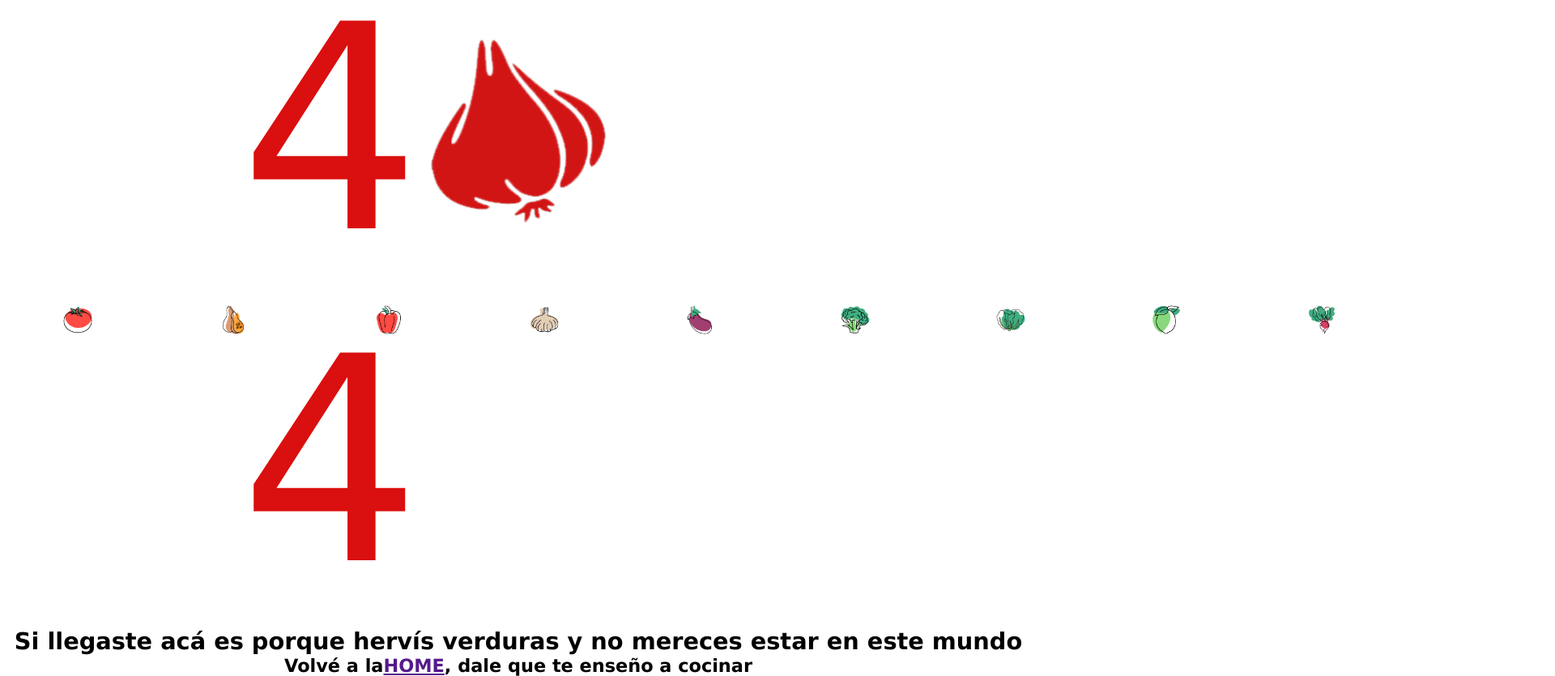
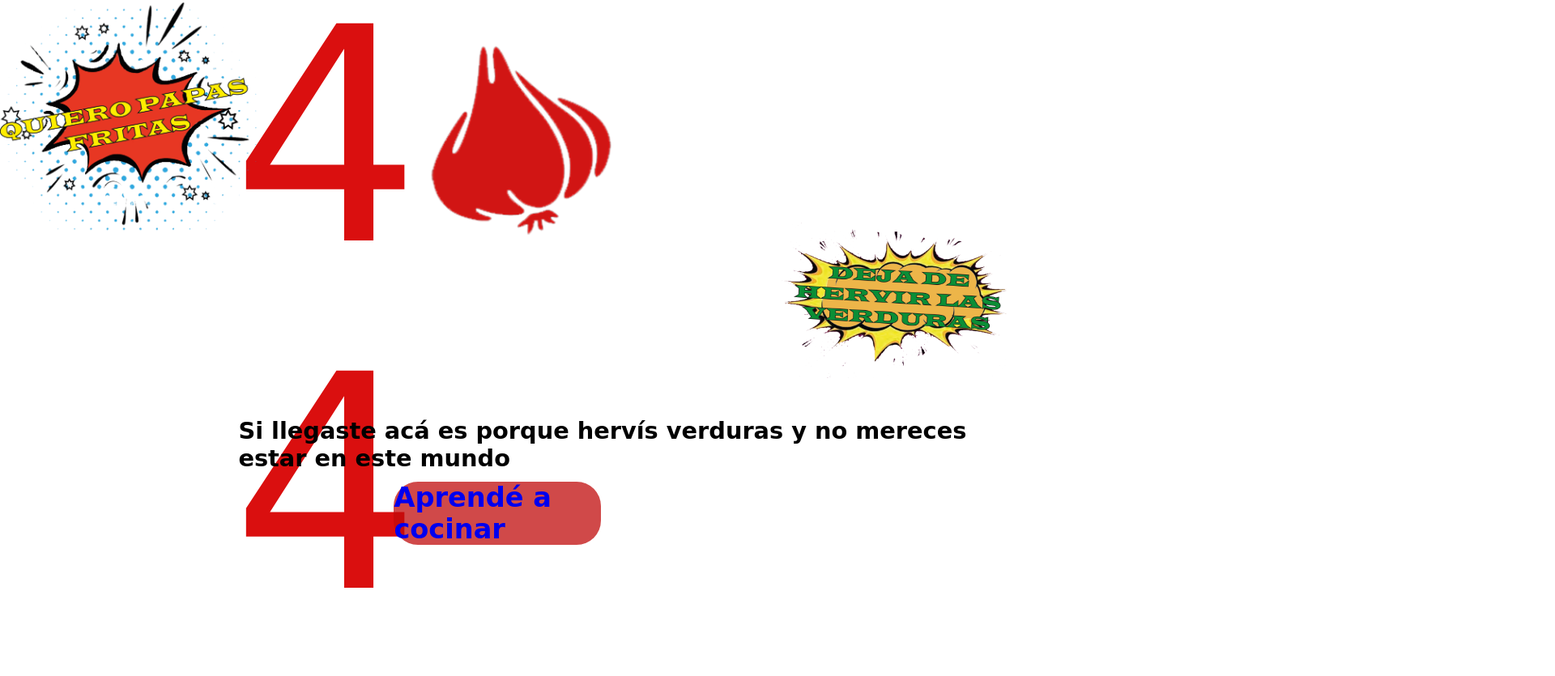
Before and after one commit to florenciasrael/error404, a plain HTML site: page index.html in a window 1280 px wide. Shown: the part 45-880 px from the top of the page at 81% size, 1920 px wide, since content can reach past the window. After the commit the page ends 858 px from the top, so only its background shows below. Drawn offline with Linux system fonts and the light colour scheme; a web font is replaced by a local one.

Commit message:
Add files via upload

```diff
--- a/index.html
+++ b/index.html
@@ -5,41 +5,28 @@
     <meta http-equiv="X-UA-Compatible" content="IE=edge">
     <meta name="viewport" content="width=device-width, initial-scale=1.0">
     <link rel="stylesheet" href="style.css">
+
+    <link rel="preconnect" href="https://fonts.googleapis.com">
+<link rel="preconnect" href="https://fonts.gstatic.com" crossorigin>
+<link href="https://fonts.googleapis.com/css2?family=Vibur&display=swap" rel="stylesheet">
     <title>ERROR 404</title>
 </head>
 <body>
     <div class="contenedor">
-        <div class="verduras">
-            <div class="img2">
-                <img src="tomato.png" alt="">
-                <img src="calabaza.png" alt="">
-                <img src="ajirojo.png" alt="">
-                <img src="ajo2.png" alt="">
-                <img src="berenjena.png" alt="">
-                <img src="brocoli.png" alt="">
-                <img src="lechuga.png" alt="">
-                <img src="lima.png" alt="">
-                <img src="remolacha.png" alt="">
-                <img src="zanahoria.png" alt="">
-                <img src="tomato.png" alt="">
-                <img src="calabaza.png" alt="">
-                <img src="ajirojo.png" alt="">
-                <img src="ajo2.png" alt="">
-                <img src="berenjena.png" alt="">
-                <img src="brocoli.png" alt="">
-                <img src="lechuga.png" alt="">
-                <img src="lima.png" alt="">
-                <img src="remolacha.png" alt="">
-                <img src="zanahoria.png" alt="">
-            </div>
-          </div>
-            <div class="txt">
-            <p> 4<img src="ajopaulina.png" alt="">4</p>
-            </div>
+        <div class="cartel1">
+            <img src="cartel1.png" alt="">
+        </div>
+        <div class="cartel2">
+            <img src="cartel2.png" alt="">
+        </div>
+
+        <div class="txt">
+        <p> 4<img class="ajo" src="ajopaulina.png" >4</p>
+        </div>
 
         <div class="txt2">
             <h1> Si llegaste acá es porque hervís verduras y no mereces estar en este mundo</h1>
-            <h2>Volvé a la  <a href="">HOME</a> , dale que te enseño a cocinar</h2>
+            <h2><a href="https://florenciasrael.github.io/bootstrap/#index.html">Aprendé a cocinar</a></h2>
         </div>
 
     </div>
--- a/style.css
+++ b/style.css
@@ -1,7 +1,8 @@
 * {
     margin: 0;
     padding: 0;
-    font-family: 'Lucida Sans', 'Lucida Sans Regular', 'Lucida Grande', 'Lucida Sans Unicode', Geneva, Verdana, sans-serif;
+    font-family:'Vibur', cursive;
+
 }
 
 .contenedor {
@@ -13,73 +14,71 @@
     align-items: center;
 }
 
-.contenedor img {
-    width: 1%;
+.txt {
+    color: rgb(218, 15, 15);
+    font-size: 2300%;
+    justify-content: center;
+}
+.txt .ajo {
+    width: 35%;
     margin: 0 auto;
     animation-name: ajo;
     animation-duration: 1s;
     animation-iteration-count: infinite;
 }
-.txt {
-    color: rgb(218, 15, 15);
-    font-size: 2200%;
-    justify-content: center;
-}
-.txt img {
-    width: 35%;
-}
 
 @keyframes ajo {
 
     0%{
-        transform: rotate(360deg);scale(1.2)
+        transform: rotate(360deg);
+    }
+}
+
+.cartel1 img {
+    width: 25%;
+}
+.contenedor .cartel1{
+    position: absolute;
+    animation-name: carteles;
+    animation-duration: 2s;
+    top: 6%;
+}
+.cartel2 img {
+    width: 90%;
+}
+.contenedor .cartel2 {
+    position: absolute;
+    left: 75%;
+    top: 40%;
+    animation-name: carteles;
+    animation-duration: 5s;
+}
+
+@keyframes carteles {
+    0% {
+        opacity: 0%;
+        transform: scale(0.1);
     }
     100% {
-        transform: rotate(0deg); scale(0.1);
-    }
-
-}
-
-/*------------*/
-
-.verduras {
-    width: 100%;
-    box-sizing: border-box;
-    display: flex;
-    flex-direction: column;
-    animation-name: verduras;
-    animation-duration: 5s;
-    animation-iteration-count: infinite;
-    position: absolute;
-}
-.contenedor .verduras .img2 {
-    width: 300%;
-    flex-direction: row;
-    margin: 0% auto;
-    display: flex;
-
-}
-
-@keyframes verduras {
-    0% {
-        transform: translateY(0%);scale(1.1)
         opacity: 100%;
-    }
-
-    100% {
-        transform: translateY(100%);
-        opacity: 0%;
+        transform: scale(1.0);
     }
 }
 
 .txt2 h1 {
     font-size: 180%;
-    display: flex;
-    justify-content: center;
+    position: absolute;
+    left: 23%;
+    top: 70%;
 }
 
-.txt2 h2 {
+.txt2 a {
     font-size: 140%;
-    display: flex;
-    justify-content: center;
+    width: 20%;
+    position: absolute;
+    left: 38%;
+    top: 80%;
+    text-decoration: none;
+    border-radius: 30px;
+    background-color: rgba(192, 11, 11, 0.747);
 }
```
Also changed, not shown: cartel1.png (added), cartel2.png (added).
